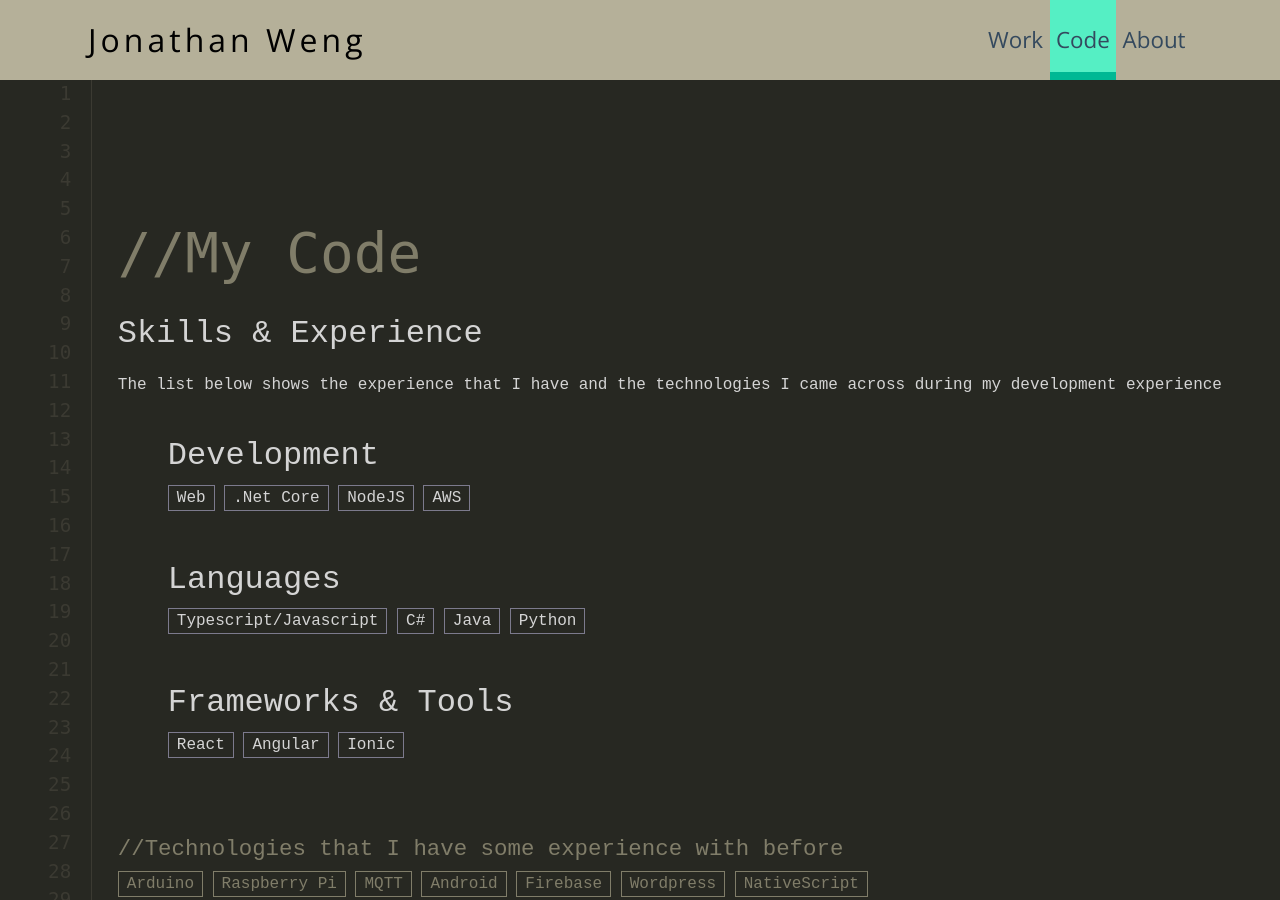
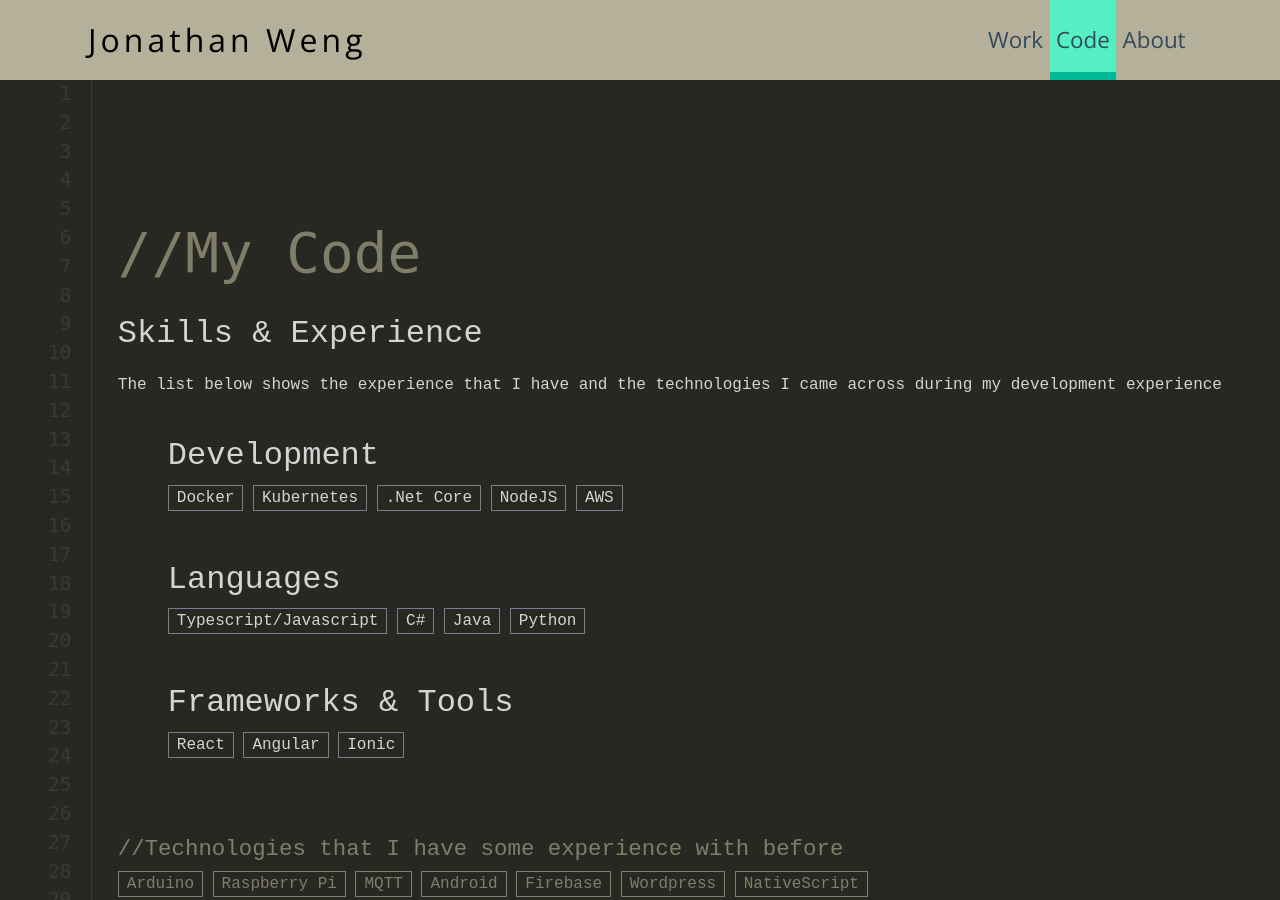
Before and after one commit to jonathanwj/portfolio, a Jekyll site: the page built from code.md, in a window 1280 px wide and 900 px high. Built offline with Jekyll 4.4.1, drawn with Linux system fonts in a browser that asks for light colours; nearby versions of some CDN libraries.

Commit message:
Update code.html

```diff
--- a/_layouts/code.html
+++ b/_layouts/code.html
@@ -23,7 +23,8 @@ layout: default
             <h1>Development</h1>
           </div>
           <div class="skill-tags">
-            <span>Web</span>
+            <span>Docker</span>
+            <span>Kubernetes</span>
             <span>.Net Core</span>
             <span>NodeJS</span>
             <span>AWS</span>
```
